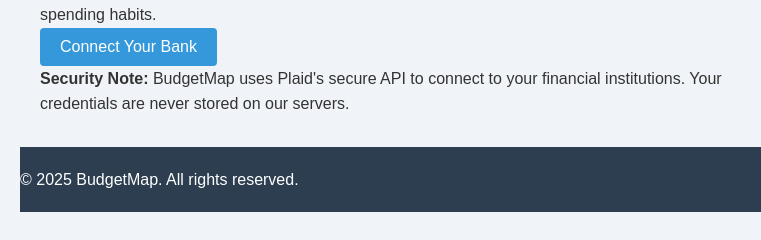
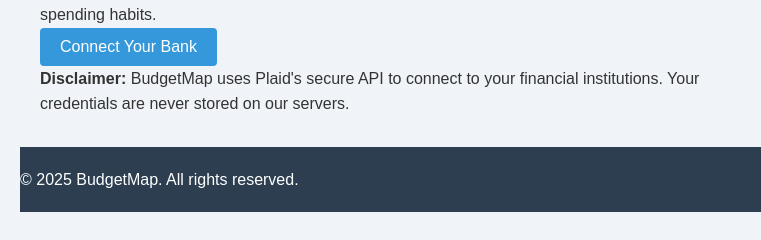
Before and after one commit to eastbetsy/budgetmap, a website with bundled scripts: page index.html in a window 1280 px wide. Shown: the part 284-524 px from the top of the page, 240-1001 px from the left. Built offline with nearby package versions, Linux system fonts and the light colour scheme; a script that the page names is missing.

Commit message:
edit disclaimer

```diff
--- a/index.html
+++ b/index.html
@@ -51,7 +51,7 @@
                 </div>
 
                 <div class="security-note">
-                    <p><strong>Security Note:</strong> BudgetMap uses Plaid's secure API to connect to your financial institutions. Your credentials are never stored on our servers.</p>
+                    <p><strong>Disclaimer:</strong> BudgetMap uses Plaid's secure API to connect to your financial institutions. Your credentials are never stored on our servers.</p>
                 </div>
             </div>
         </section>
```
